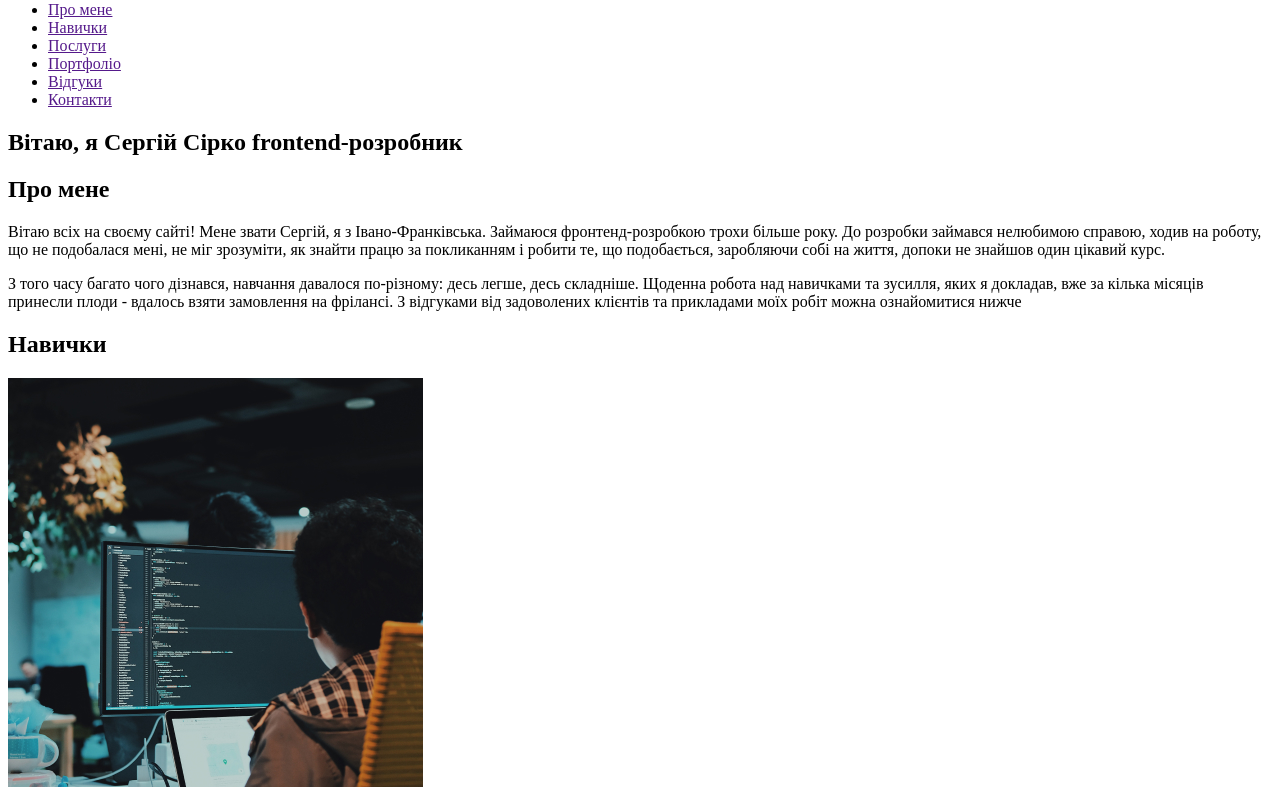
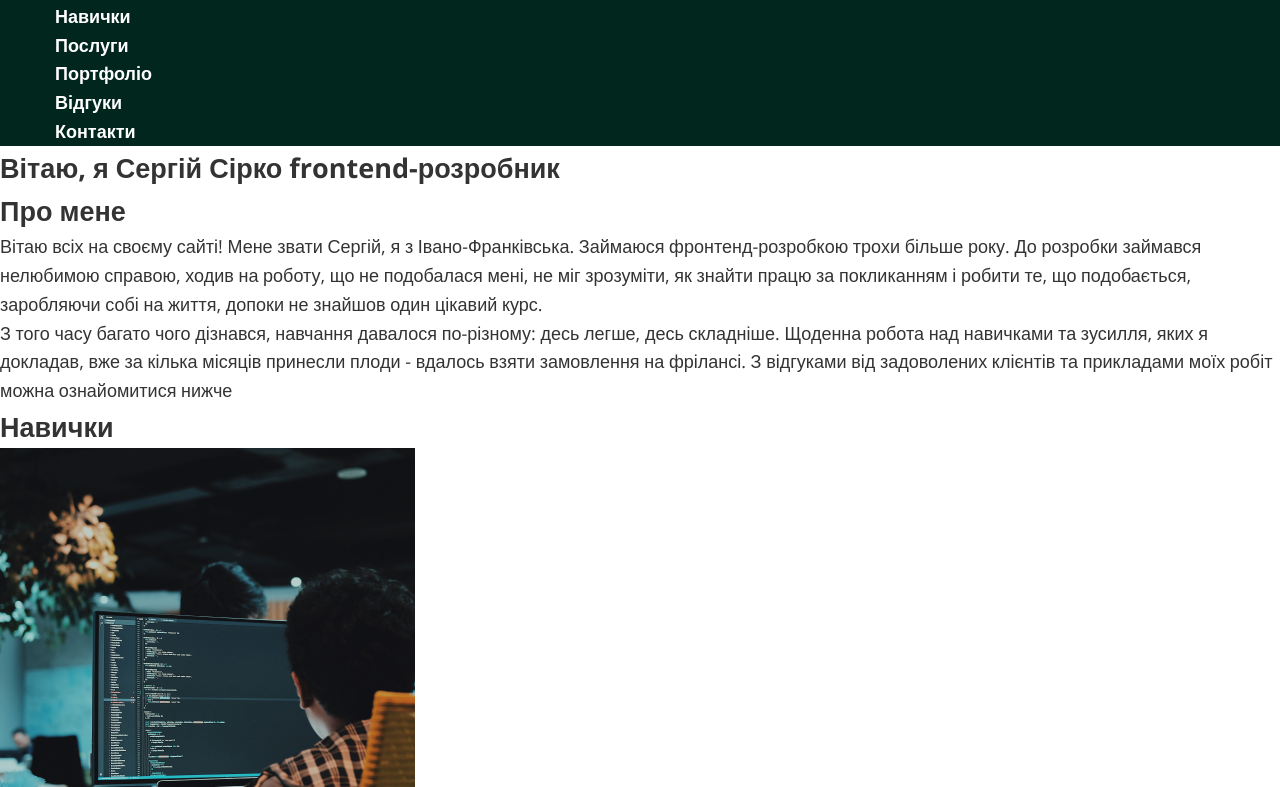
Before and after one commit to arizel022/prime_27, a plain HTML site: page index.html in a window 1280 px wide. Shown: the part 80-867 px from the top of the page. Drawn offline with nearby package versions, Linux system fonts and the light colour scheme.

Commit message:
добавил стили для header

```diff
--- /dev/null
+++ b/css/style.css
@@ -0,0 +1,98 @@
+html {
+  box-sizing: border-box;
+}
+
+*,
+*::after,
+*::before {
+  box-sizing: inherit;
+}
+
+ul,
+ol {
+  padding: 0;
+}
+
+body,
+h1,
+h2,
+h3,
+h4,
+h5,
+h6,
+p,
+ul,
+ol,
+li,
+figure,
+figcaption,
+blockquote,
+dl,
+dd {
+  margin: 0;
+}
+
+li {
+  list-style: none;
+}
+
+ul {
+  list-style: none;
+}
+
+img {
+  max-width: 100%;
+  display: block;
+}
+
+input,
+button,
+textarea,
+select {
+  font: inherit;
+}
+
+a {
+  text-decoration: none;
+}
+
+:root {
+  --font-color: #333333;
+}
+
+body {
+  font-family: "Open Sans", sans-serif;
+  font-weight: 400;
+  font-size: 18px;
+  line-height: 1.6;
+  background-color: #fff;
+  color: var(--font-color);
+}
+
+.container {
+  max-width: 1200px;
+  padding: 0 15px;
+  margin: 0 auto;
+}
+
+.header {
+  background-color: #00261d;
+}
+
+.header-link {
+  color: #fff;
+  font-weight: 600;
+  border-radius: 3px;
+}
+
+.header-link:focus {
+  outline: 1px solid #ffffff80;
+}
+
+.header-link:hover {
+  text-decoration: underline;
+}
+
+.header-link:active {
+  opacity: 0.7;
+}
--- a/index.html
+++ b/index.html
@@ -5,22 +5,31 @@
     <meta charset="UTF-8">
     <meta http-equiv="X-UA-Compatible" content="IE=edge">
     <meta name="viewport" content="width=device-width, initial-scale=1.0">
+
+    <link rel="preconnect" href="https://fonts.googleapis.com">
+    <link rel="preconnect" href="https://fonts.gstatic.com" crossorigin>
+    <link href="https://fonts.googleapis.com/css2?family=Open+Sans:wght@300;400;600;700&display=swap" rel="stylesheet">
+
     <title>Фронтенд-розробник</title>
+
+    <link rel="stylesheet" href="./css/style.css">
 </head>
 
 <body>
-    <header>
-        <nav>
-            <a href="./index.html"><img src="./images/logo.svg" alt="Логотип компанії"></a>
-            <ul>
-                <li><a href="">Про мене</a></li>
-                <li><a href="">Навички</a></li>
-                <li><a href="">Послуги</a></li>
-                <li><a href="">Портфоліо</a></li>
-                <li><a href="">Відгуки</a></li>
-                <li><a href="">Контакти</a></li>
-            </ul>
-        </nav>
+    <header class="header">
+        <div class="container">
+            <nav class="header-nav">
+                <a class="logo" href="./index.html"><img src="./images/logo.svg" alt="Логотип компанії"></a>
+                <ul class="header-list">
+                    <li class="header-item"><a class="header-link" href="">Про мене</a></li>
+                    <li class="header-item"><a class="header-link" href="">Навички</a></li>
+                    <li class="header-item"><a class="header-link" href="">Послуги</a></li>
+                    <li class="header-item"><a class="header-link" href="">Портфоліо</a></li>
+                    <li class="header-item"><a class="header-link" href="">Відгуки</a></li>
+                    <li class="header-item"><a class="header-link" href="">Контакти</a></li>
+                </ul>
+            </nav>
+        </div>
     </header>
 
     <main>
```
